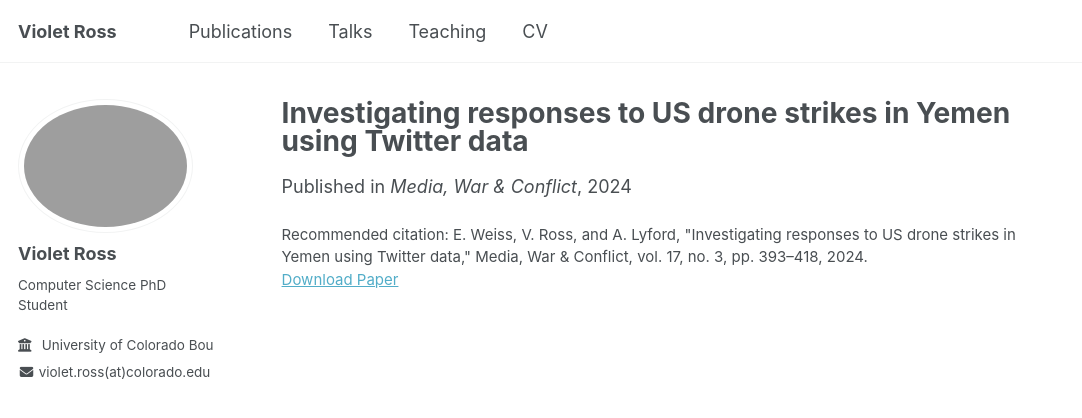
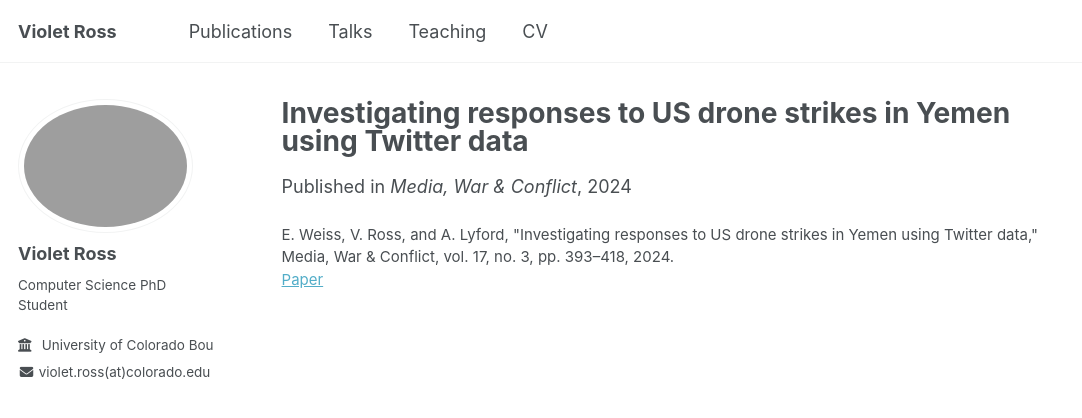
Before and after one commit to Violet-Ross/violet-ross.github.io, a Jekyll site: the page built from _publications/ross2024investigating.md, in a window 1280 px wide. Shown: the top 418 px of the page, without its empty margins (0-1082 px from the left). Built offline with Jekyll 4.4.1, drawn with Linux system fonts in a browser that asks for light colours; a script bundle is joined from its source files by our own code; library files that are not in the unit come from our copies.

Commit message:
Update single.html

```diff
--- a/_layouts/single.html
+++ b/_layouts/single.html
@@ -47,30 +47,13 @@ layout: default
       <section class="page__content" itemprop="text">
         {{ content }}
 
-        {% if page.citation and page.paperurl and page.slidesurl and page.bibtexurl %}
-          <p style="font-size: smaller">Recommended citation: {{ page.citation }}<br /><a href="{{ page.paperurl }}">Download Paper</a> | <a href="{{ page.slidesurl }}">Download Slides</a> | <a href="{{ page.bibtexurl }}">Download Bibtex</a></p>
-        {% elsif page.citation and page.paperurl and page.slidesurl %}
-          <p style="font-size: smaller">Recommended citation: {{ page.citation }}<br /><a href="{{ page.paperurl }}">Download Paper</a> | <a href="{{ page.slidesurl }}">Download Slides</a></p>
-        {% elsif page.citation and page.paperurl and page.bibtexurl %}
-          <p style="font-size: smaller">Recommended citation: {{ page.citation }}<br /><a href="{{ page.paperurl }}">Download Paper</a> | <a href="{{ page.bibtexurl }}">Download Bibtex</a></p>
-        {% elsif page.citation and page.paperurl %}
-          <p style="font-size: smaller">Recommended citation: {{ page.citation }}<br /><a href="{{ page.paperurl }}">Download Paper</a></p>
-        {% elsif page.citation and page.slidesurl and page.bibtexurl %}
-          <p style="font-size: smaller">Recommended citation: {{ page.citation }}<br /><a href="{{ page.slidesurl }}">Download Slides</a> | <a href="{{ page.bibtexurl }}">Download Bibtex</a></p>
-        {% elsif page.citation and page.slidesurl %}
-          <p style="font-size: smaller">Recommended citation: {{ page.citation }}<br /><a href="{{ page.slidesurl }}">Download Slides</a></p>
-        {% elsif page.slidesurl and page.bibtexurl %}
-          <p style="font-size: smaller"><a href="{{ page.slidesurl }}">Download Slides</a> | <a href="{{ page.bibtexurl }}">Download Bibtex</a></p>
-        {% elsif page.paperurl and page.bibtexurl %}
-          <p style="font-size: smaller"><a href="{{ page.paperurl }}">Download Paper</a> | <a href="{{ page.bibtexurl }}">Download Bibtex</a></p>
-        {% elsif page.citation and page.bibtexurl %}
-          <p style="font-size: smaller">Recommended citation: {{ page.citation }}<br /><a href="{{ page.bibtexurl }}">Download Bibtex</a></p>
-        {% elsif page.citation %}
-          <p style="font-size: smaller">Recommended citation: {{ page.citation }}</p>
-        {% elsif page.slidesurl %}
-          <p style="font-size: smaller"><a href="{{ page.slidesurl }}">Download Slides</a></p>
-        {% elsif page.bibtexurl %}
-          <p style="font-size: smaller"><a href="{{ page.bibtexurl }}">Download Bibtex</a></p>
+        {% if page.citation or page.paperurl or page.slidesurl or page.bibtexurl %}
+          <p style="font-size: smaller">
+            {% if page.citation %}{{ page.citation }}<br />{% endif %}
+            {% if page.paperurl %}<a href="{{ page.paperurl }}">Paper</a>{% endif %}
+            {% if page.slidesurl %}{% if page.paperurl %} | {% endif %}<a href="{{ page.slidesurl }}">Download Slides</a>{% endif %}
+            {% if page.bibtexurl %}{% if page.paperurl or page.slidesurl %} | {% endif %}<a href="{{ page.bibtexurl }}">Download Bibtex</a>{% endif %}
+          </p>
         {% endif %}
 
         {% if page.link %}<div><a href="{{ page.link }}" class="btn">{{ site.data.ui-text[site.locale].ext_link_label | default: "Direct Link" }}</a></div>{% endif %}
```
